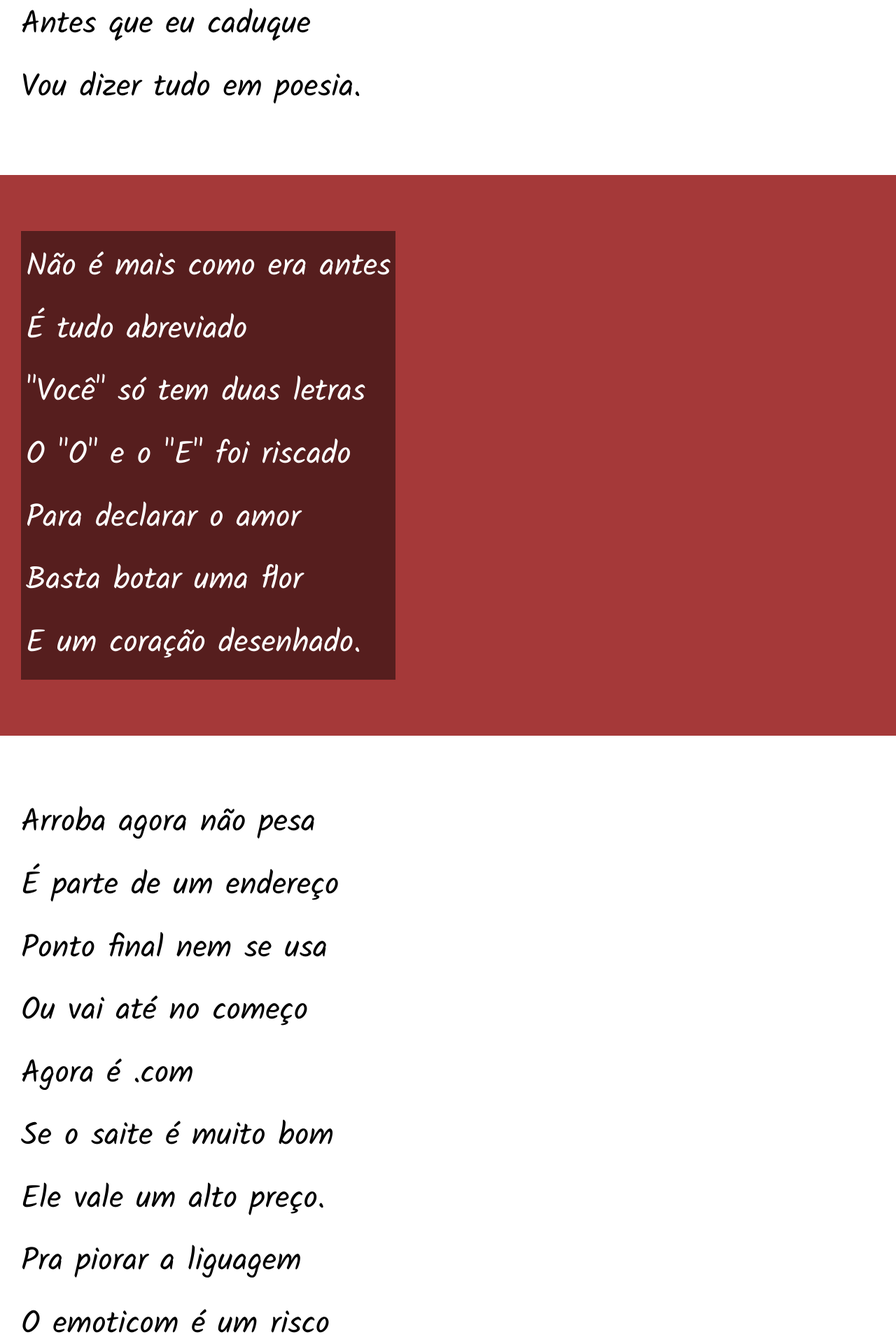
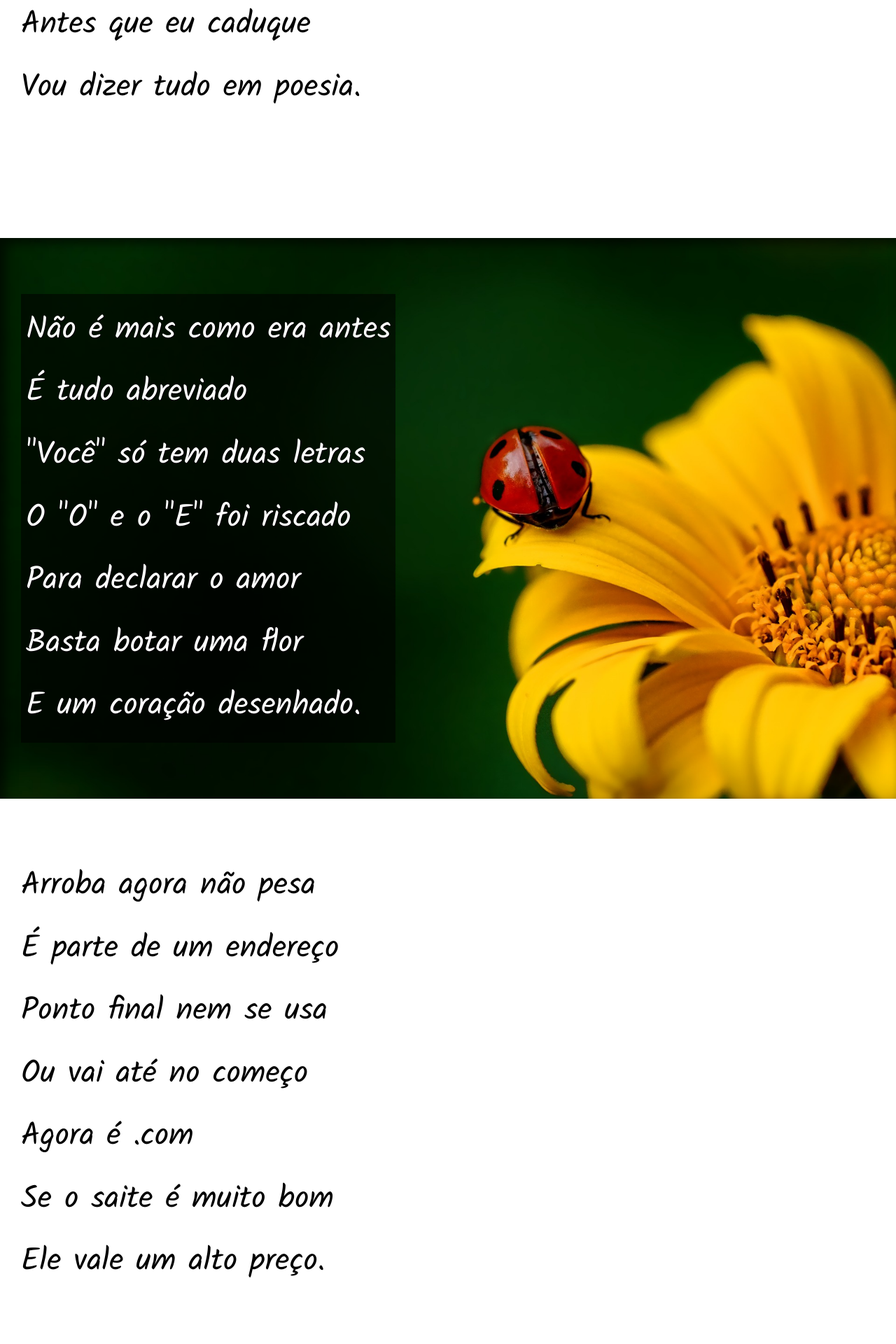
Before and after one commit to rogerioabf/html-css, a PHP site: page / in a window 1280 px wide. Shown: the part 814-2734 px from the top of the page at 70% size. Run offline with PHP 8.4, Linux system fonts and the light colour scheme; some web fonts are replaced.

Commit message:
Atualização

```diff
--- a/desafios/des12b/estilo/style.css
+++ b/desafios/des12b/estilo/style.css
@@ -49,9 +49,9 @@
 font-family: var(--fonte1);
 font-size: 3.5vw /*isso faz a largura da escrita se adaptar conforme a tela aumente ou diminua */
 
+}
 
-
-}
+section > p {padding-bottom: 2em;}
 
 section.normal {
     background-color: white;
@@ -59,13 +59,26 @@
 }
 
 section.imagem {background-color: rgb(165, 57, 57);
-color: rgb(255, 255, 255);}
+color: rgb(255, 255, 255);
+box-shadow: inset 8px 8px 16px 0px rgba(0, 0, 0, 0.637);
+background-attachment: fixed;}
 
 
 
-section.imagem > p {background-color: rgba(0, 0, 0, 0.479);
+section.imagem > p {background-color: rgba(0, 0, 0, 0.589);
 display: inline-block; /* isso faz uma caixa que se adapta ao tamanho do paragrafo */
-padding: 7px;}
+padding: 7px;
+text-shadow: 1px 1px 0px black;
+
+}
+
+section#img01 {background-image: url('../imagens/background001.jpg');
+background-position: right center;
+background-size: cover;}
+
+section#img02 {background-image: url('../imagens/background002.jpg');
+background-position: right center;
+background-size: cover;}
 
 
 
--- a/desafios/des12b/index.html
+++ b/desafios/des12b/index.html
@@ -3,7 +3,7 @@
 <head>
     <meta charset="UTF-8">
     <meta name="viewport" content="width=device-width, initial-scale=1.0">
-    <title>Document</title>
+    <title>Cordel Moderno</title>
     <link rel="stylesheet" href="estilo/style.css">
 </head>
 <body>
@@ -27,7 +27,7 @@
         </p>
     </section>
 
-    <section class="imagem">
+    <section class="imagem" id="img01">
         <p>
             Não é mais como era antes <br>
             É tudo abreviado <br>
@@ -62,7 +62,7 @@
 
     </section>
 
-    <section class="imagem">
+    <section class="imagem" id="img02">
         <p>
             Tenho saudade das cartas <br>
             Escritas com a própria mão <br>
```
Also changed, not shown: desafios/des12b/imagens/background001.jpg (added), desafios/des12b/imagens/background002.jpg (added).
